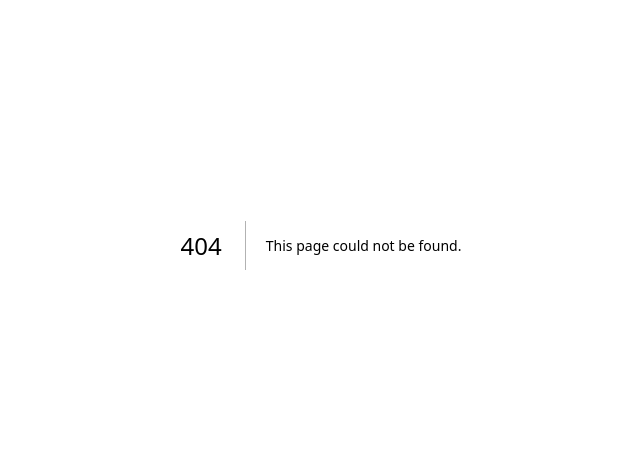
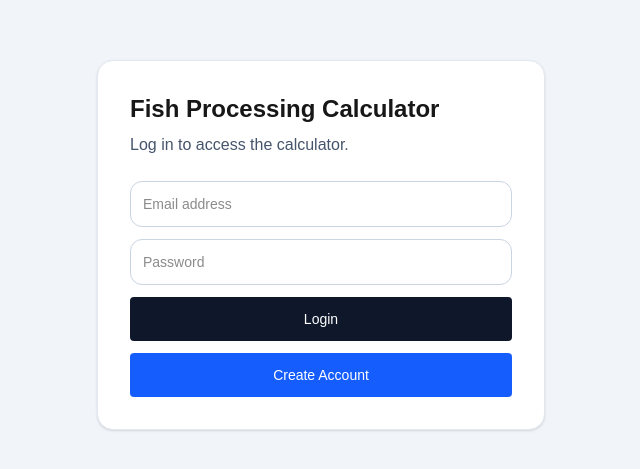
Before and after one commit to piardog/fish-processing-calculator, a Next.js app: page /login in a window 1280 px wide. Before the commit this address had no page. Shown: the part 155-624 px from the top of the page, without its empty margins (319-959 px from the left). Built offline with nearby package versions, Linux system fonts and the light colour scheme; no server answers.

Commit message:
Added Supabase login system

```diff
--- /dev/null
+++ b/app/login/page.tsx
@@ -0,0 +1,131 @@
+"use client";
+
+import { useEffect, useState } from "react";
+import { supabase } from "@/lib/supabase";
+import { useRouter } from "next/navigation";
+
+export default function LoginPage() {
+  const router = useRouter();
+
+  const [checking, setChecking] = useState(true);
+  const [email, setEmail] = useState("");
+  const [password, setPassword] = useState("");
+  const [message, setMessage] = useState("");
+  const [loading, setLoading] = useState(false);
+
+  useEffect(() => {
+    const checkSession = async () => {
+      const {
+        data: { session },
+      } = await supabase.auth.getSession();
+
+      if (session) {
+        router.push("/");
+      } else {
+        setChecking(false);
+      }
+    };
+
+    checkSession();
+  }, [router]);
+
+  const signUp = async () => {
+    setLoading(true);
+    setMessage("");
+
+    const { error } = await supabase.auth.signUp({
+      email,
+      password,
+    });
+
+    if (error) {
+      setMessage(error.message);
+    } else {
+      setMessage("Account created. Please check your email to confirm it.");
+    }
+
+    setLoading(false);
+  };
+
+  const signIn = async () => {
+    setLoading(true);
+    setMessage("");
+
+    const { error } = await supabase.auth.signInWithPassword({
+      email,
+      password,
+    });
+
+    if (error) {
+      setMessage(error.message);
+      setLoading(false);
+      return;
+    }
+
+    router.push("/");
+  };
+
+  if (checking) {
+    return (
+      <div className="min-h-screen bg-slate-100 flex items-center justify-center p-6">
+        <div className="rounded-2xl bg-white border border-slate-200 p-6 shadow-sm">
+          Checking login...
+        </div>
+      </div>
+    );
+  }
+
+  return (
+    <div className="min-h-screen bg-slate-100 flex items-center justify-center p-6">
+      <div className="w-full max-w-md rounded-2xl bg-white border border-slate-200 p-8 shadow-sm">
+        <h1 className="text-2xl font-bold mb-2">
+          Fish Processing Calculator
+        </h1>
+
+        <p className="text-slate-600 mb-6">
+          Log in to access the calculator.
+        </p>
+
+        <div className="space-y-3">
+          <input
+            type="email"
+            placeholder="Email address"
+            className="w-full rounded-xl border border-slate-300 px-3 py-3 text-sm outline-none"
+            value={email}
+            onChange={(e) => setEmail(e.target.value)}
+          />
+
+          <input
+            type="password"
+            placeholder="Password"
+            className="w-full rounded-xl border border-slate-300 px-3 py-3 text-sm outline-none"
+            value={password}
+            onChange={(e) => setPassword(e.target.value)}
+          />
+
+          <button
+            onClick={signIn}
+            disabled={loading}
+            className="w-full rounded bg-slate-900 px-4 py-3 text-white text-sm hover:bg-slate-700 disabled:opacity-50"
+          >
+            {loading ? "Please wait..." : "Login"}
+          </button>
+
+          <button
+            onClick={signUp}
+            disabled={loading}
+            className="w-full rounded bg-blue-600 px-4 py-3 text-white text-sm hover:bg-blue-500 disabled:opacity-50"
+          >
+            Create Account
+          </button>
+
+          {message && (
+            <div className="rounded-xl bg-slate-50 border border-slate-200 p-3 text-sm text-slate-700">
+              {message}
+            </div>
+          )}
+        </div>
+      </div>
+    </div>
+  );
+}
--- a/app/page.tsx
+++ b/app/page.tsx
@@ -1,6 +1,8 @@
 "use client";
 
 import { useEffect, useMemo, useState } from "react";
+import { useRouter } from "next/navigation";
+import { supabase } from "@/lib/supabase";
 
 type Product = {
   key: string;
@@ -32,11 +34,10 @@ type OtherCost = {
 };
 
 export default function FishProductCalculatorBasic() {
+  const router = useRouter();
+
   const [showReportView, setShowReportView] = useState(false);
-  const [authChecked, setAuthChecked] = useState(process.env.NODE_ENV === "development");
-  const [isUnlocked, setIsUnlocked] = useState(process.env.NODE_ENV === "development");
-  const [passwordInput, setPasswordInput] = useState("");
-  const [passwordError, setPasswordError] = useState("");
+  const [authChecked, setAuthChecked] = useState(false);
   const [showAddProduct, setShowAddProduct] = useState(false);
   const [showAddSpecies, setShowAddSpecies] = useState(false);
 
@@ -199,9 +200,17 @@ export default function FishProductCalculatorBasic() {
   const selectedProductIngredients = selectedProductData ? productIngredients[selectedProductData.key] || [] : [];
 
   useEffect(() => {
-    if (process.env.NODE_ENV !== "development") {
-      const unlocked = localStorage.getItem("fish_tool_unlocked");
-      if (unlocked === "yes") setIsUnlocked(true);
+    const checkUser = async () => {
+      try {
+        const {
+          data: { session },
+          error,
+        } = await supabase.auth.getSession();
+
+        if (error || !session) {
+          setAuthChecked(true);
+          router.push("/login");
+          return;
         }
 
         const raw = localStorage.getItem("fish_scenarios");
@@ -212,12 +221,19 @@ export default function FishProductCalculatorBasic() {
         }
 
         setAuthChecked(true);
-  }, []);
+      } catch (err) {
+        console.error("Login check failed:", err);
+        setAuthChecked(true);
+        router.push("/login");
+      }
+    };
+
+    checkUser();
+  }, [router]);
 
   useEffect(() => {
     const profile = fishProfiles[fishType as keyof typeof fishProfiles];
 
-    // Adjust based on fish size
     let filletAdj = 0;
     let trimAdj = 0;
 
@@ -445,63 +461,28 @@ export default function FishProductCalculatorBasic() {
     URL.revokeObjectURL(url);
   };
 
-  const unlockTool = () => {
-    const correctPassword = "danbenny";
-    if (passwordInput === correctPassword) {
-      setIsUnlocked(true);
-      setPasswordError("");
-      localStorage.setItem("fish_tool_unlocked", "yes");
-    } else {
-      setPasswordError("Incorrect password");
-    }
-  };
-
-  const lockTool = () => {
-    setIsUnlocked(false);
-    setPasswordInput("");
-    localStorage.removeItem("fish_tool_unlocked");
+  const logout = async () => {
+    await supabase.auth.signOut();
+    router.push("/login");
   };
 
   const currentProfitPerUnit = selectedProductData ? getProductProfitPerUnit(selectedProductData) : 0;
 
   if (!authChecked) {
-    return <div className="min-h-screen bg-slate-100" />;
-  }
-  const currentUnits = selectedProductData ? getProductUnits(selectedProductData) : 0;
-  const currentLabourTotal = selectedProductData ? getMachineLabourTotal(selectedProductData) + getProductExtraLabourTotal(selectedProductData.key) : 0;
-
-  if (!isUnlocked && process.env.NODE_ENV !== "development") {
     return (
       <div className="min-h-screen bg-slate-100 flex items-center justify-center p-6">
-        <div className="w-full max-w-2xl rounded-2xl border border-slate-200 bg-white p-8 shadow-sm">
-          <h1 className="text-2xl font-bold mb-3">Fish Processing Calculator</h1>
-          <p className="text-slate-600 mb-2">Enter the password to unlock the tool.</p>
-          <div className="mb-5 rounded-xl border border-blue-200 bg-blue-50 p-5 text-sm leading-7 text-blue-900 min-h-[200px]">
-            <p>This tool is currently being tested.</p>
-            <p>For access or enquiries,</p>
-            <p>please contact Dan at info@moonblogger.com.</p>
-          </div>
-          <div className="space-y-3">
-            <input
-              type="password"
-              value={passwordInput}
-              onChange={(e) => setPasswordInput(e.target.value)}
-              className={inputClass}
-              placeholder="Password"
-            />
-            {passwordError && <div className="text-sm text-red-600">{passwordError}</div>}
-            <button onClick={unlockTool} className="w-full rounded bg-slate-900 px-4 py-2 text-white text-sm hover:bg-slate-700">
-              Unlock Tool
-            </button>
-          </div>
+        <div className="rounded-2xl bg-white border border-slate-200 p-6 shadow-sm text-slate-700">
+          Loading calculator...
         </div>
       </div>
     );
   }
 
+  const currentUnits = selectedProductData ? getProductUnits(selectedProductData) : 0;
+  const currentLabourTotal = selectedProductData ? getMachineLabourTotal(selectedProductData) + getProductExtraLabourTotal(selectedProductData.key) : 0;
+
   return (
     <div className="min-h-screen bg-slate-100">
-
       {/* NAVBAR */}
       <div className="bg-white border-b">
         <div className="max-w-6xl mx-auto px-4 py-4 md:px-6">
@@ -515,9 +496,7 @@ export default function FishProductCalculatorBasic() {
               <a href="/terms" className="hover:underline">Terms</a>
               <a href="/disclaimer" className="hover:underline">Disclaimer</a>
               <a href="/contact" className="hover:underline">Contact</a>
-              {process.env.NODE_ENV !== "development" && (
-                <button onClick={lockTool} className="rounded bg-slate-900 px-3 py-1 text-white hover:bg-slate-700">Lock</button>
-              )}
+              <button onClick={logout} className="rounded bg-slate-900 px-3 py-1 text-white hover:bg-slate-700">Logout</button>
             </div>
           </div>
         </div>
--- /dev/null
+++ b/lib/supabase.ts
@@ -0,0 +1,6 @@
+import { createClient } from '@supabase/supabase-js'
+
+const supabaseUrl = process.env.NEXT_PUBLIC_SUPABASE_URL!
+const supabaseAnonKey = process.env.NEXT_PUBLIC_SUPABASE_ANON_KEY!
+
+export const supabase = createClient(supabaseUrl, supabaseAnonKey)
--- a/package.json
+++ b/package.json
@@ -9,6 +9,7 @@
     "lint": "eslint"
   },
   "dependencies": {
+    "@supabase/supabase-js": "^2.105.3",
     "next": "16.2.3",
     "react": "19.2.4",
     "react-dom": "19.2.4"
```
Also changed, not shown: 1 other file (tests, documents, lock files or other folders). Lines whose indentation alone changed are shown as unchanged.
